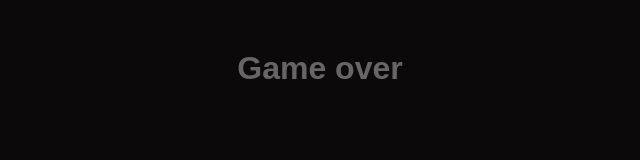
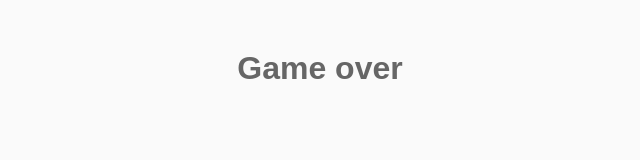
Before and after one commit to jesserds/dino-game, a plain HTML site: page index.html in a window 1280 px wide. Shown: the whole page, without its empty margins (320-960 px from the left). Drawn offline with Linux system fonts and the light colour scheme.

Commit message:
Update style.css

```diff
--- a/style.css
+++ b/style.css
@@ -1,5 +1,5 @@
 body {
-  background: #0C090A;
+  background: #fafafa;
 }
 
 .dino {
```
